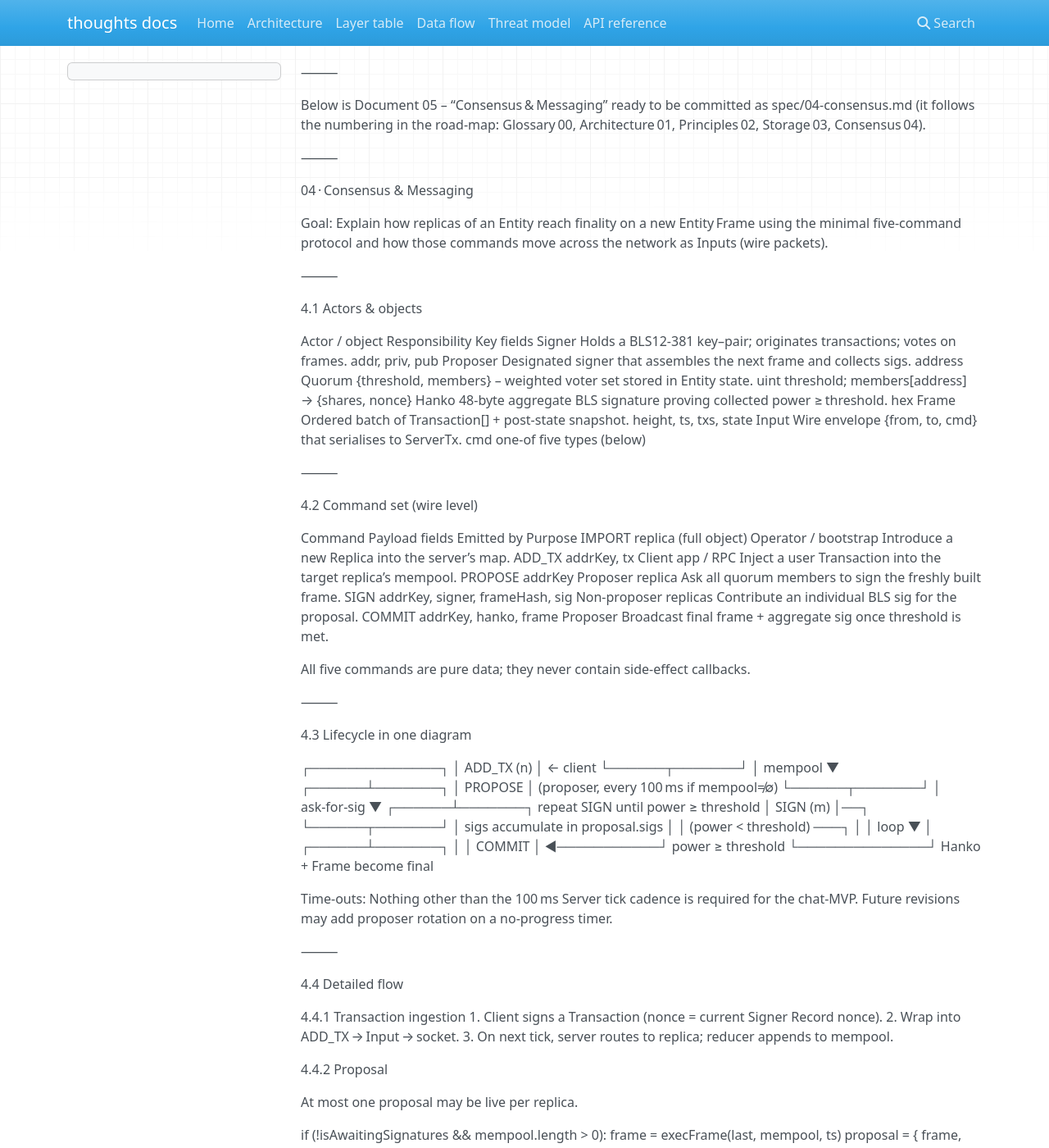
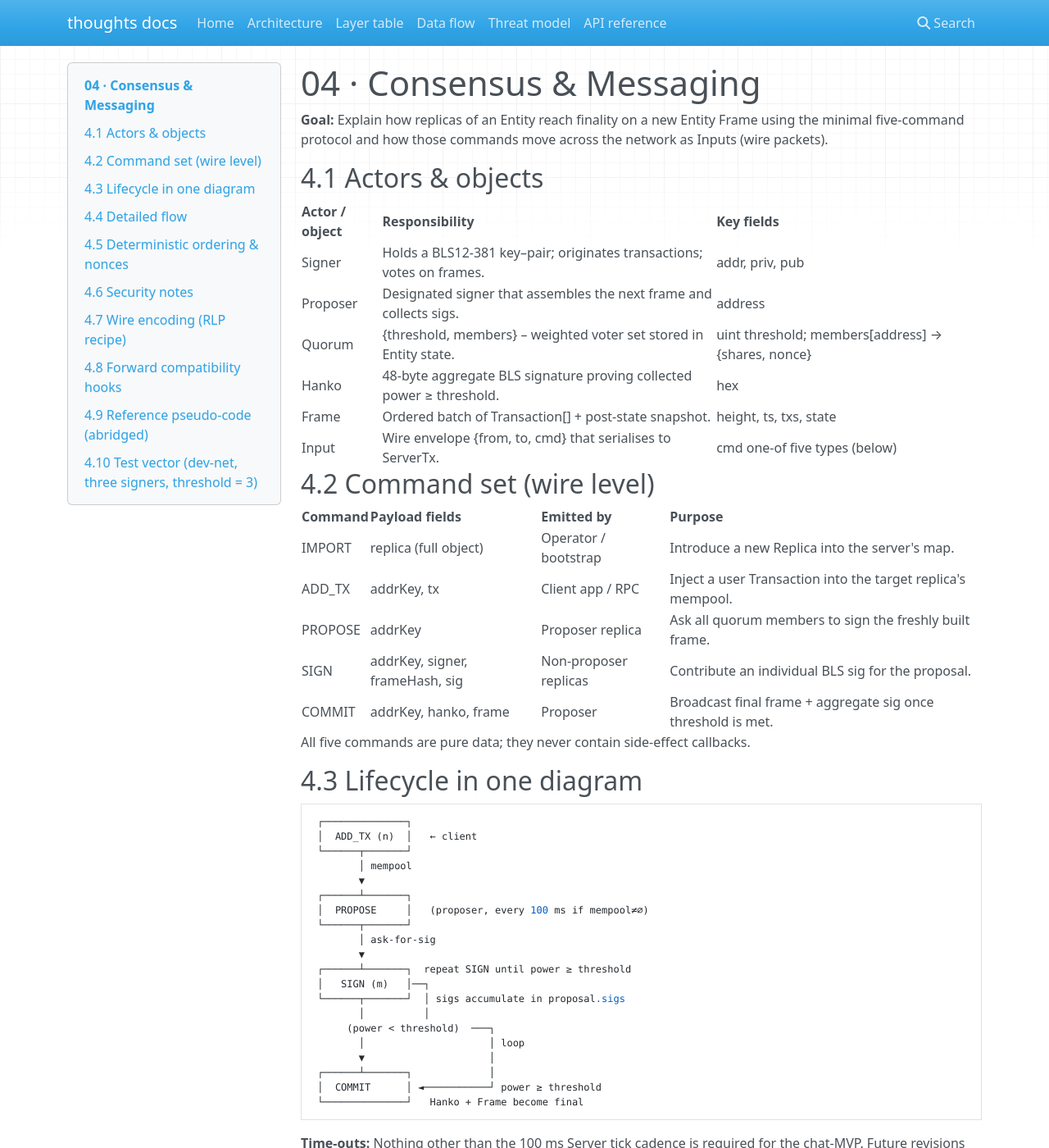
Before and after one commit to adimov-eth/thoughts, an MkDocs documentation site: the page built from docs/04-consensus.md, in a window 1280 px wide and 1400 px high. Shown: the whole window at 82% size. Built offline with MkDocs 1.6.1, drawn with Linux system fonts in a browser that asks for light colours; nearby versions of some CDN libraries; some of the changed text lies outside the part shown.

Commit message:
Refactor documentation for clarity and consistency; update glossary, architecture, principles, and storage sections with improved formatting and structure. Remove obsolete layers and review files.

````diff
--- a/docs/04-consensus.md
+++ b/docs/04-consensus.md
@@ -1,51 +1,40 @@
-⸻
+# 04 · Consensus & Messaging
 
-Below is Document 05 – “Consensus & Messaging” ready to be committed as
-spec/04‑consensus.md (it follows the numbering in the road‑map: Glossary 00, Architecture 01, Principles 02, Storage 03, Consensus 04).
+**Goal:** Explain how replicas of an Entity reach finality on a new Entity Frame using the minimal five‑command protocol and how those commands move across the network as Inputs (wire packets).
 
-⸻
+## 4.1 Actors & objects
 
-04 · Consensus & Messaging
+| Actor / object | Responsibility | Key fields |
+|----------------|----------------|------------|
+| Signer | Holds a BLS12‑381 key–pair; originates transactions; votes on frames. | addr, priv, pub |
+| Proposer | Designated signer that assembles the next frame and collects sigs. | address |
+| Quorum | {threshold, members} – weighted voter set stored in Entity state. | uint threshold; members[address] → {shares, nonce} |
+| Hanko | 48‑byte aggregate BLS signature proving collected power ≥ threshold. | hex |
+| Frame | Ordered batch of Transaction[] + post‑state snapshot. | height, ts, txs, state |
+| Input | Wire envelope {from, to, cmd} that serialises to ServerTx. | cmd one‑of five types (below) |
 
-Goal: Explain how replicas of an Entity reach finality on a new Entity Frame using the minimal five‑command protocol and how those commands move across the network as Inputs (wire packets).
+## 4.2 Command set (wire level)
 
-⸻
-
-4.1 Actors & objects
-
-Actor / object	Responsibility	Key fields
-Signer	Holds a BLS12‑381 key–pair; originates transactions; votes on frames.	addr, priv, pub
-Proposer	Designated signer that assembles the next frame and collects sigs.	address
-Quorum	{threshold, members} – weighted voter set stored in Entity state.	uint threshold; members[address] → {shares, nonce}
-Hanko	48‑byte aggregate BLS signature proving collected power ≥ threshold.	hex
-Frame	Ordered batch of Transaction[] + post‑state snapshot.	height, ts, txs, state
-Input	Wire envelope {from, to, cmd} that serialises to ServerTx.	cmd one‑of five types (below)
-
-
-⸻
-
-4.2 Command set (wire level)
-
-Command	Payload fields	Emitted by	Purpose
-IMPORT	replica (full object)	Operator / bootstrap	Introduce a new Replica into the server’s map.
-ADD_TX	addrKey, tx	Client app / RPC	Inject a user Transaction into the target replica’s mempool.
-PROPOSE	addrKey	Proposer replica	Ask all quorum members to sign the freshly built frame.
-SIGN	addrKey, signer, frameHash, sig	Non‑proposer replicas	Contribute an individual BLS sig for the proposal.
-COMMIT	addrKey, hanko, frame	Proposer	Broadcast final frame + aggregate sig once threshold is met.
+| Command | Payload fields | Emitted by | Purpose |
+|---------|----------------|------------|---------|
+| IMPORT | replica (full object) | Operator / bootstrap | Introduce a new Replica into the server's map. |
+| ADD_TX | addrKey, tx | Client app / RPC | Inject a user Transaction into the target replica's mempool. |
+| PROPOSE | addrKey | Proposer replica | Ask all quorum members to sign the freshly built frame. |
+| SIGN | addrKey, signer, frameHash, sig | Non‑proposer replicas | Contribute an individual BLS sig for the proposal. |
+| COMMIT | addrKey, hanko, frame | Proposer | Broadcast final frame + aggregate sig once threshold is met. |
 
 All five commands are pure data; they never contain side‑effect callbacks.
 
-⸻
+## 4.3 Lifecycle in one diagram
 
-4.3 Lifecycle in one diagram
-
+```
  ┌──────────────┐
  │  ADD_TX (n)  │   ← client
  └──────┬───────┘
         │ mempool
         ▼
  ┌──────┴───────┐
- │  PROPOSE     │   (proposer, every 100 ms if mempool≠∅)
+ │  PROPOSE     │   (proposer, every 100 ms if mempool≠∅)
  └──────┬───────┘
         │ ask‑for‑sig
         ▼
@@ -59,103 +48,103 @@ All five commands are pure data; they never contain side‑effect callbacks.
  ┌──────┴───────┐             │
  │  COMMIT      │ ◄───────────┘ power ≥ threshold
  └──────────────┘   Hanko + Frame become final
+```
 
-Time‑outs: Nothing other than the 100 ms Server tick cadence is required for the chat‑MVP.  Future revisions may add proposer rotation on a no‑progress timer.
+**Time‑outs:** Nothing other than the 100 ms Server tick cadence is required for the chat‑MVP. Future revisions may add proposer rotation on a no‑progress timer.
 
-⸻
+## 4.4 Detailed flow
 
-4.4 Detailed flow
+### 4.4.1 Transaction ingestion
+1. Client signs a Transaction (nonce = current Signer Record nonce).
+2. Wrap into ADD_TX → Input → socket.
+3. On next tick, server routes to replica; reducer appends to mempool.
 
-4.4.1 Transaction ingestion
-	1.	Client signs a Transaction (nonce = current Signer Record nonce).
-	2.	Wrap into ADD_TX → Input → socket.
-	3.	On next tick, server routes to replica; reducer appends to mempool.
-
-4.4.2 Proposal
+### 4.4.2 Proposal
 
 At most one proposal may be live per replica.
 
+```
 if (!isAwaitingSignatures && mempool.length > 0):
     frame     = execFrame(last, mempool, ts)
     proposal  = { frame, hash, sigs = { proposer: selfSig } }
     mempool   = []
     isAwaitingSignatures = true
     emit PROPOSE
+```
 
-4.4.3 Signing
-	•	Replica receives PROPOSE
+### 4.4.3 Signing
+• Replica receives PROPOSE
 → checks frameHash matches local recalculation
 → produces SIG = sign(hash, priv)
 → emits SIGN.
-	•	Proposer collects SIGNs, updates proposal.sigs, checks
+• Proposer collects SIGNs, updates proposal.sigs, checks
 
+```
 powerCollected(sigs) ≥ quorum.threshold
+```
 
 when true
 → aggregates hanko = aggregate(sigs)
 → emits COMMIT.
 
-4.4.4 Commit
+### 4.4.4 Commit
 
 Each replica verifies:
 
+```
   hash(frame) == frameHash_in_COMMIT
   verifyAggregate(hanko, hash(frame), quorumPubKeys)
   powerOfSigners(hanko) ≥ threshold          // constant‑time table lookup
+```
 
 If all checks pass:
 
+```
 last = frame
 isAwaitingSignatures = false
 proposal = undefined
+```
 
-The Entity root hash changes, dirtying the Merkle tree; the server recomputes its Server root at the end of the tick.
+The Entity root hash changes, dirtying the Merkle tree; the server recomputes its Server root at the end of the tick.
 
-⸻
-
-4.5 Deterministic ordering & nonces
+## 4.5 Deterministic ordering & nonces
 
 Transactions are sorted nonce → sender → kind before execution.
 Duplicate nonce ⇒ reject transaction (deterministic across replicas).
 This, combined with JSON‑canonical serialisation, guarantees frame hashes are equal on honest nodes.
 
-⸻
+## 4.6 Security notes
 
-4.6 Security notes
+| Threat | Mitigation |
+|--------|------------|
+| Forged frame | Aggregate verify (BLS) binds frame hash to the quorum power. |
+| Replay old SIGN | Signer Record nonce increases every commit; outdated sig refers to stale frame hash. |
+| Censorship by proposer | Any signer may PROPOSE after 100 ms if its own mempool is non‑empty; leader rotation not needed in MVP. |
+| State fork | Merkle root embedded in ServerFrame → WAL → snapshot; divergence detectable via root hash mismatch during replay. |
 
-Threat	Mitigation
-Forged frame	Aggregate verify (BLS) binds frame hash to the quorum power.
-Replay old SIGN	Signer Record nonce increases every commit; outdated sig refers to stale frame hash.
-Censorship by proposer	Any signer may PROPOSE after 100 ms if its own mempool is non‑empty; leader rotation not needed in MVP.
-State fork	Merkle root embedded in ServerFrame → WAL → snapshot; divergence detectable via root hash mismatch during replay.
+## 4.7 Wire encoding (RLP recipe)
 
-
-⸻
-
-4.7 Wire encoding (RLP recipe)
-
+```
 Input = rlp.encode([
-  from,                   // 20 B
-  to,                     // 20 B
+  from,                   // 20 B
+  to,                     // 20 B
   [ cmd.type, json(cmd) ] // command wrapper
 ])
+```
 
 ServerTx is the exact byte string; transport adds a length‑prefix only.
 
-⸻
+## 4.8 Forward compatibility hooks
 
-4.8 Forward compatibility hooks
+| Planned feature | Adjustment needed |
+|-----------------|-------------------|
+| Weighted proposer rotation | Add NEXT_PROPOSER message or deterministic round‑robin from quorum table. |
+| Channel layer | Introduce new TxKind values (credit, debit, open_channel); no protocol change. |
+| Fast‑recovery light client | Add SNAPSHOT_REQUEST / RESPONSE Inputs; leaves consensus untouched. |
 
-Planned feature	Adjustment needed
-Weighted proposer rotation	Add NEXT_PROPOSER message or deterministic round‑robin from quorum table.
-Channel layer	Introduce new TxKind values (credit, debit, open_channel); no protocol change.
-Fast‑recovery light client	Add SNAPSHOT_REQUEST / RESPONSE Inputs; leaves consensus untouched.
+## 4.9 Reference pseudo‑code (abridged)
 
-
-⸻
-
-4.9 Reference pseudo‑code (abridged)
-
+```javascript
 /* proposer side */
 if (Cmd === 'PROPOSE') {
   for (const s of quorum.members) {
@@ -177,23 +166,24 @@ if (Cmd === 'COMMIT' && verifyCommit(cmd)) {
   state.isAwaitingSignatures = false;
   state.proposal = undefined;
 }
+```
 
-Full implementation lives in src/entity.ts and src/server.ts (see code skeleton committed earlier).
+Full implementation lives in `src/entity.ts` and `src/server.ts` (see code skeleton committed earlier).
 
-⸻
+## 4.10 Test vector (dev‑net, three signers, threshold = 3)
+1. Bootstrap replica with quorum {A:2, B:1, C:1}, threshold=3.
+2. Send chat Tx from A (nonce 0).
+3. Wait 2 ticks → expect:
 
-4.10 Test vector (dev‑net, three signers, threshold = 3)
-	1.	Bootstrap replica with quorum {A:2, B:1, C:1}, threshold=3.
-	2.	Send chat Tx from A (nonce 0).
-	3.	Wait 2 ticks → expect:
-
+```
 Replica.A.last.height == 1
 Replica.B.last.chat   == Replica.C.last.chat
 MerleRootA == MerkleRootB == MerkleRootC
 ServerRoot  updated
+```
 
-Unit‑test is included in tests/consensus.spec.ts.
+Unit‑test is included in `tests/consensus.spec.ts`.
 
-⸻
+---
 
-Document compiled: 2025‑07‑02.
+**Document compiled:** 2025‑07‑02.
````
Also changed, not shown: docs/00-glossary.md (+19 -18 lines), docs/01-architecture.md (+42 -35 lines), docs/02-principles.md (+36 -30 lines), docs/03-storage.md (+46 -35 lines), docs/layers.md (deleted, +0 -8 lines), docs/review.md (deleted, +0 -24 lines).
